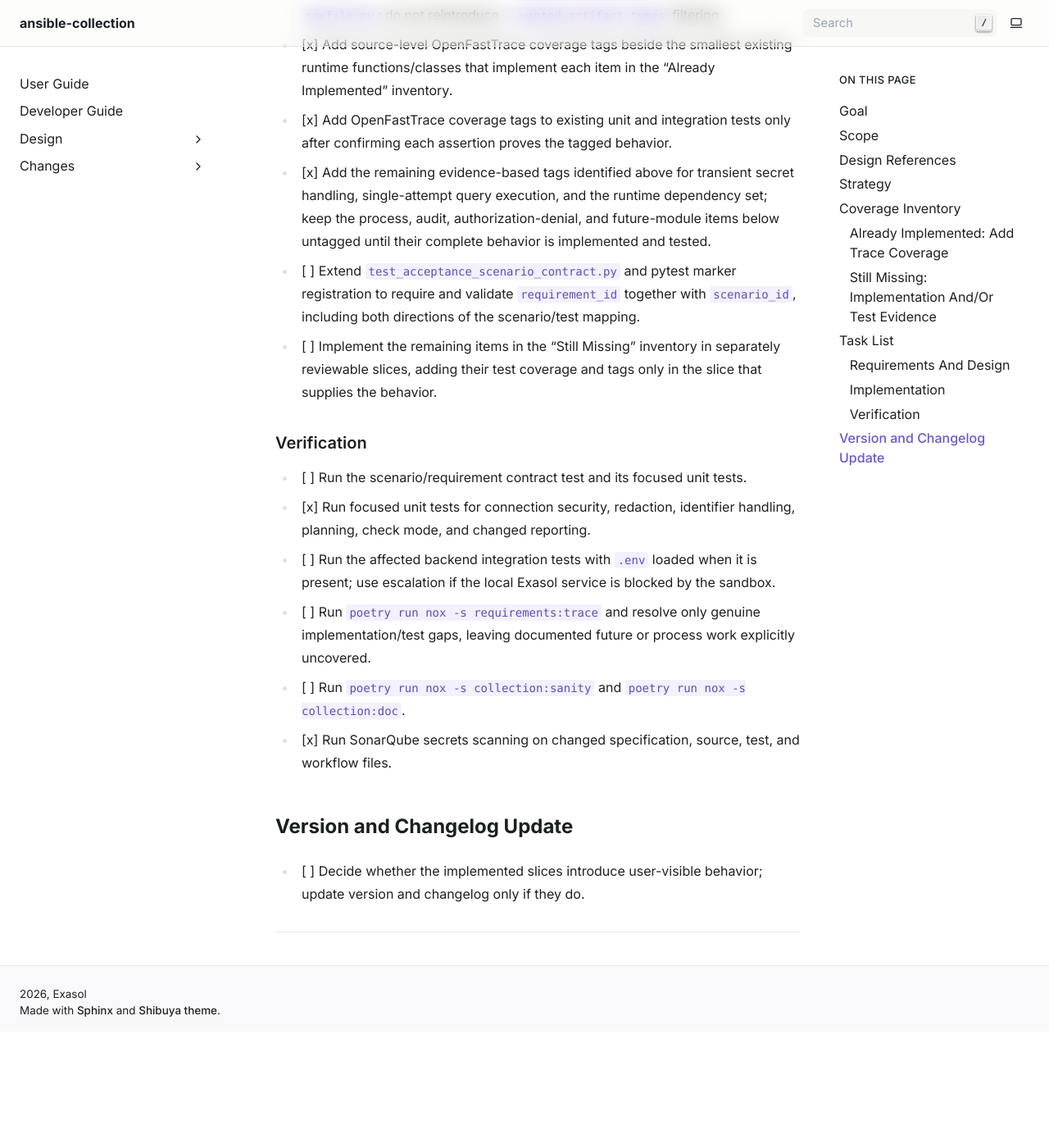
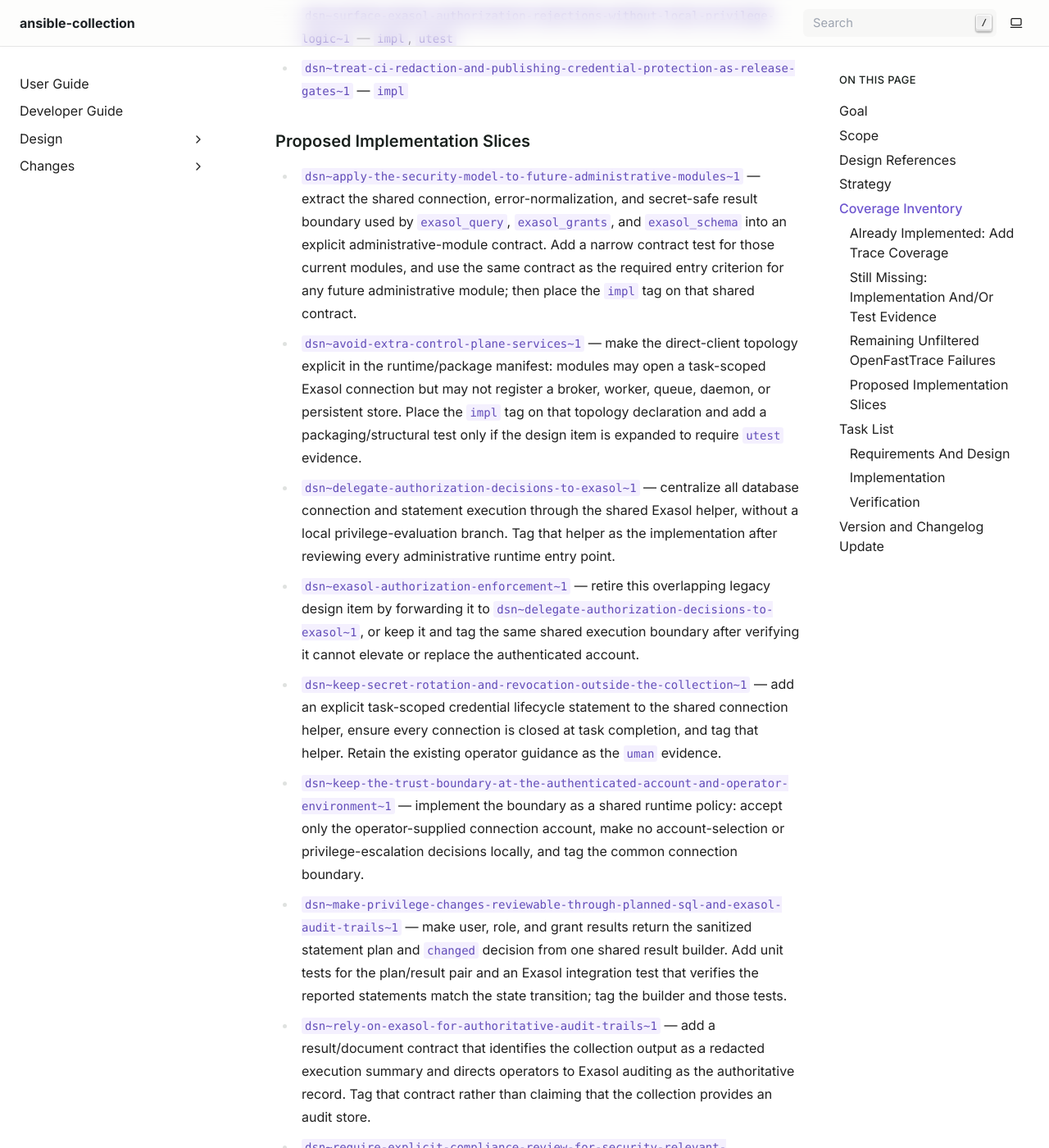
Before and after one commit to exasol/ansible-collection, a Sphinx documentation site: the page built from doc/changesets/100-trace-requirements-and-security-mitigations.md, in a window 1280 px wide and 1400 px high, scrolled down 5296 px. Shown: the whole window at 82% size. Built offline with Sphinx 7.4.7, drawn with Linux system fonts in a browser that asks for light colours; before the commit the page ends 6554 px from its top, so only the background shows below that; some of the changed text lies outside the part shown.

Commit message:
Add plan how to cover remaining items

```diff
--- a/doc/changesets/100-trace-requirements-and-security-mitigations.md
+++ b/doc/changesets/100-trace-requirements-and-security-mitigations.md
@@ -160,6 +160,94 @@
   behavior that exists. Keep any `exasol_script` or other future-module claims
   uncovered until those modules exist.
 
+### Remaining Unfiltered OpenFastTrace Failures
+
+The following is the complete list of design items that fail the unfiltered
+trace because their required implementation or executable-test evidence is
+missing. The feature, requirement, and scenario entries also printed by the
+trace are parent relationships; they do not themselves need an `impl`,
+`utest`, or `itest` tag.
+
+* `dsn~apply-the-security-model-to-future-administrative-modules~1` — `impl`
+* `dsn~avoid-extra-control-plane-services~1` — `impl`
+* `dsn~delegate-authorization-decisions-to-exasol~1` — `impl`
+* `dsn~exasol-authorization-enforcement~1` — `impl`
+* `dsn~keep-secret-rotation-and-revocation-outside-the-collection~1` — `impl`
+  (the required `uman` evidence already exists)
+* `dsn~keep-the-trust-boundary-at-the-authenticated-account-and-operator-environment~1`
+  — `impl`
+* `dsn~make-privilege-changes-reviewable-through-planned-sql-and-exasol-audit-trails~1`
+  — `impl`, `utest`, `itest`
+* `dsn~rely-on-exasol-for-authoritative-audit-trails~1` — `impl`
+* `dsn~require-explicit-compliance-review-for-security-relevant-integrations~1`
+  — `impl`
+* `dsn~review-dependency-changes-during-release-verification~1` — `impl`
+* `dsn~surface-exasol-authorization-rejections-without-local-privilege-logic~1`
+  — `impl`, `utest`
+* `dsn~treat-ci-redaction-and-publishing-credential-protection-as-release-gates~1`
+  — `impl`
+
+### Proposed Implementation Slices
+
+* `dsn~apply-the-security-model-to-future-administrative-modules~1` — extract
+  the shared connection, error-normalization, and secret-safe result boundary
+  used by `exasol_query`, `exasol_grants`, and `exasol_schema` into an explicit
+  administrative-module contract. Add a narrow contract test for those current
+  modules, and use the same contract as the required entry criterion for any
+  future administrative module; then place the `impl` tag on that shared
+  contract.
+* `dsn~avoid-extra-control-plane-services~1` — make the direct-client topology
+  explicit in the runtime/package manifest: modules may open a task-scoped
+  Exasol connection but may not register a broker, worker, queue, daemon, or
+  persistent store. Place the `impl` tag on that topology declaration and add
+  a packaging/structural test only if the design item is expanded to require
+  `utest` evidence.
+* `dsn~delegate-authorization-decisions-to-exasol~1` — centralize all
+  database connection and statement execution through the shared Exasol
+  helper, without a local privilege-evaluation branch. Tag that helper as the
+  implementation after reviewing every administrative runtime entry point.
+* `dsn~exasol-authorization-enforcement~1` — retire this overlapping legacy
+  design item by forwarding it to
+  `dsn~delegate-authorization-decisions-to-exasol~1`, or keep it and tag the
+  same shared execution boundary after verifying it cannot elevate or replace
+  the authenticated account.
+* `dsn~keep-secret-rotation-and-revocation-outside-the-collection~1` — add an
+  explicit task-scoped credential lifecycle statement to the shared connection
+  helper, ensure every connection is closed at task completion, and tag that
+  helper. Retain the existing operator guidance as the `uman` evidence.
+* `dsn~keep-the-trust-boundary-at-the-authenticated-account-and-operator-environment~1`
+  — implement the boundary as a shared runtime policy: accept only the
+  operator-supplied connection account, make no account-selection or
+  privilege-escalation decisions locally, and tag the common connection
+  boundary.
+* `dsn~make-privilege-changes-reviewable-through-planned-sql-and-exasol-audit-trails~1`
+  — make user, role, and grant results return the sanitized statement plan and
+  `changed` decision from one shared result builder. Add unit tests for the
+  plan/result pair and an Exasol integration test that verifies the reported
+  statements match the state transition; tag the builder and those tests.
+* `dsn~rely-on-exasol-for-authoritative-audit-trails~1` — add a result/document
+  contract that identifies the collection output as a redacted execution
+  summary and directs operators to Exasol auditing as the authoritative record.
+  Tag that contract rather than claiming that the collection provides an audit
+  store.
+* `dsn~require-explicit-compliance-review-for-security-relevant-integrations~1`
+  — add a pull-request/release workflow gate requiring an explicit compliance
+  decision when integration, release, or sensitive-data paths change. Tag the
+  workflow step as `impl`.
+* `dsn~review-dependency-changes-during-release-verification~1` — add a CI
+  rule that detects changes to dependency metadata/lockfiles and requires a
+  reviewed dependency-security checklist before release. Tag that release
+  workflow gate as `impl`.
+* `dsn~surface-exasol-authorization-rejections-without-local-privilege-logic~1`
+  — preserve sanitized Exasol authorization errors in the shared error wrapper
+  without retry or credential fallback. Add a unit test for an authorization
+  denial and an integration test that runs a restricted account against an
+  administrative operation; tag the wrapper and unit test.
+* `dsn~treat-ci-redaction-and-publishing-credential-protection-as-release-gates~1`
+  — make publishing depend on secrets scanning and required security checks,
+  pass the Galaxy token only as a GitHub Actions secret, and keep checkout
+  credentials disabled. Tag the publish workflow gate as `impl`.
+
 ## Task List
 
 - [x] Create and checkout a new Git branch `feature/100-trace-requirements-and-security-mitigations`
```
